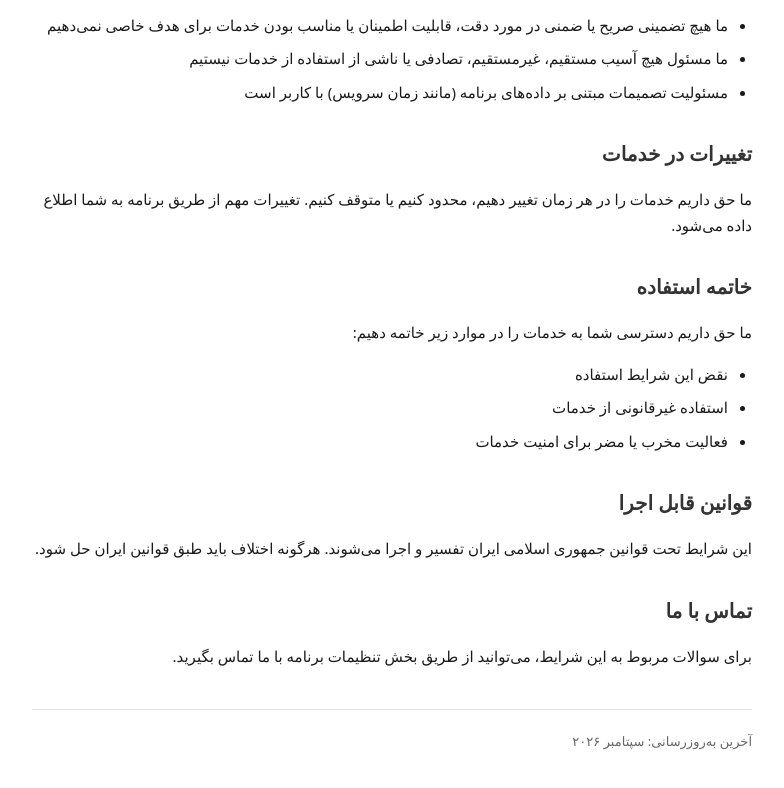
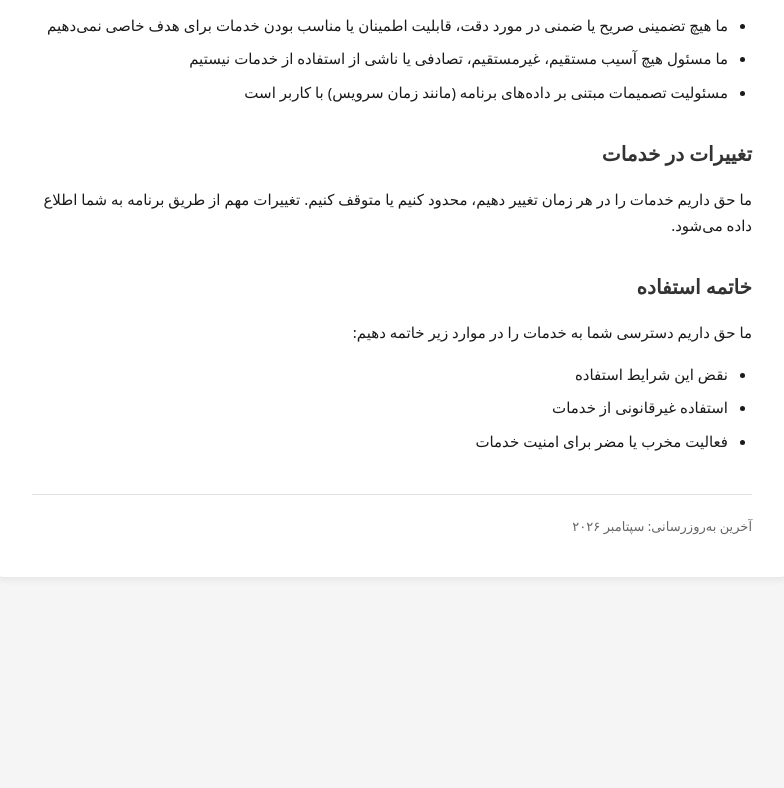
Before and after one commit to fardm/carbook, a website: page public/terms/index.html in a window 1280 px wide. Shown: the part 1466-2254 px from the top of the page, without its empty margins (248-1032 px from the left). After the commit the page ends 2063 px from the top, so only its background shows below. Drawn offline with Linux system fonts and the light colour scheme.

Commit message:
docs(legal): remove contact and governing law sections from legal pages
Remove the "Contact Us" and "Governing Law" sections from the privacy
policy and terms of service pages to streamline the documentation.

```diff
--- a/public/terms/index.html
+++ b/public/terms/index.html
@@ -150,16 +150,6 @@
         <li>فعالیت مخرب یا مضر برای امنیت خدمات</li>
       </ul>
 
-      <h2>قوانین قابل اجرا</h2>
-      <p>
-        این شرایط تحت قوانین جمهوری اسلامی ایران تفسیر و اجرا می‌شوند. هرگونه اختلاف باید طبق قوانین ایران حل شود.
-      </p>
-
-      <h2>تماس با ما</h2>
-      <p>
-        برای سوالات مربوط به این شرایط، می‌توانید از طریق بخش تنظیمات برنامه با ما تماس بگیرید.
-      </p>
-
       <div class="last-updated">
         آخرین به‌روزرسانی: سپتامبر ۲۰۲۶
       </div>
```
Also changed, not shown: public/privacy/index.html (+0 -4 lines).
